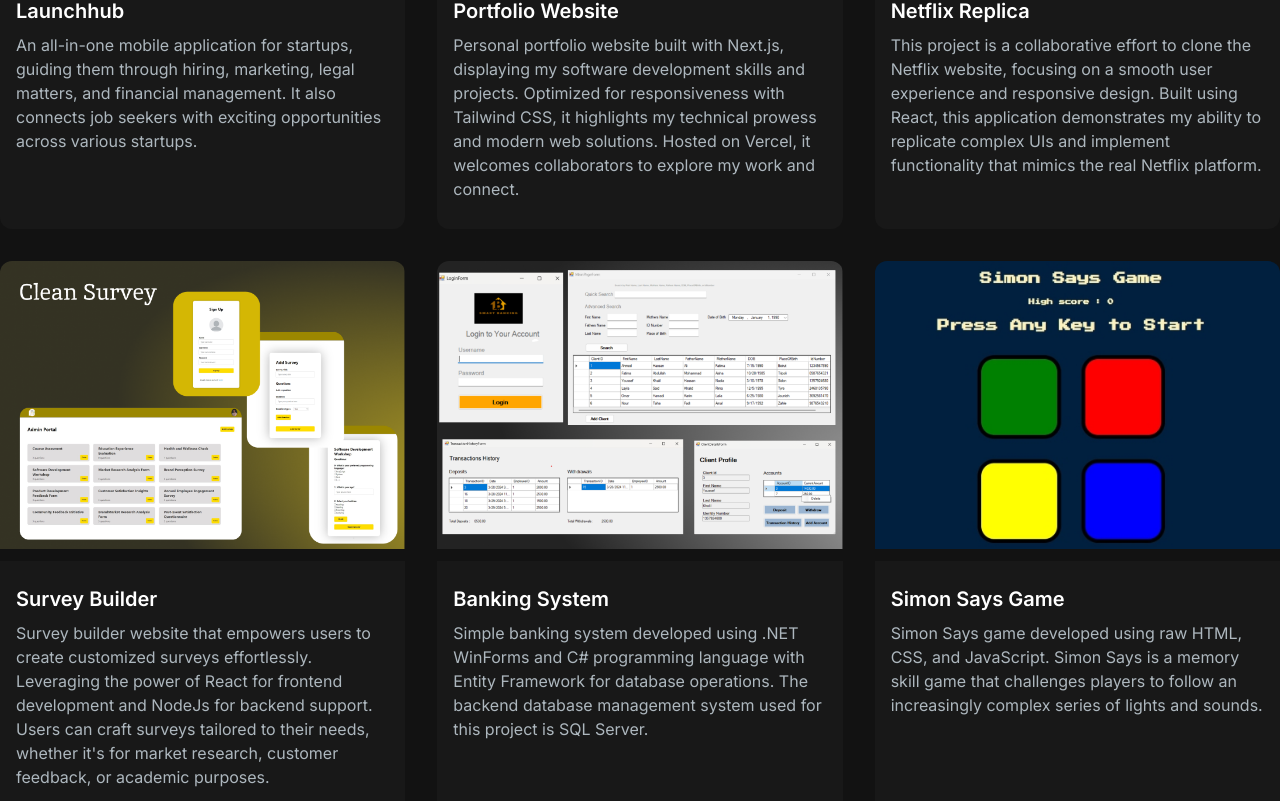
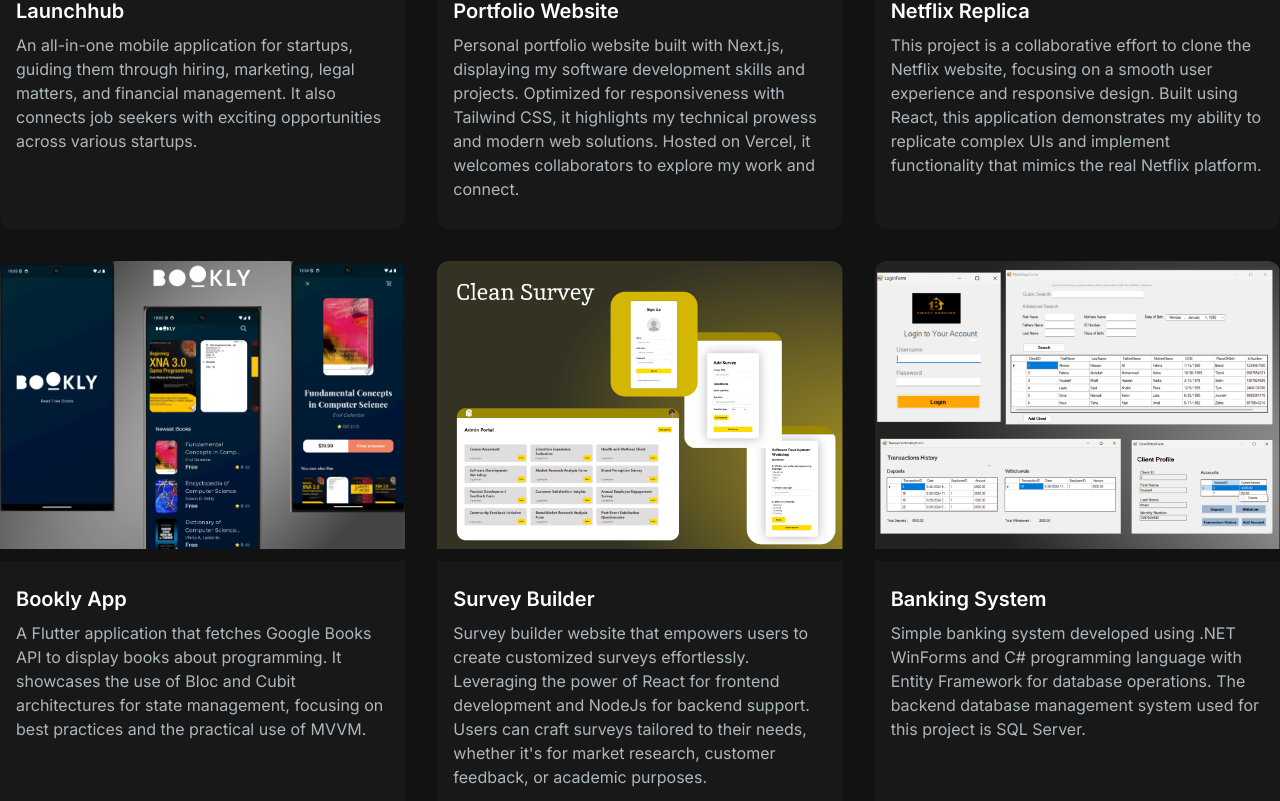
Before and after one commit to Ali-Elchab/personal-portfolio, a Next.js app: page / in a window 1280 px wide. Shown: the part 1996-2797 px from the top of the page. Built offline with nearby package versions, Linux system fonts and the light colour scheme.

Commit message:
Added bookly project

```diff
--- a/app/Projects/page.jsx
+++ b/app/Projects/page.jsx
@@ -29,9 +29,16 @@
     gitUrl: "https://github.com/Ali-Elchab/netflix-replica",
     previewUrl: "",
   },
-
   {
     id: 4,
+    imgUrl: "/images/projects/bookly.png",
+    title: "Bookly App",
+    description:
+      "A Flutter application that fetches Google Books API to display books about programming. It showcases the use of Bloc and Cubit architectures for state management, focusing on best practices and the practical use of MVVM.",
+    gitUrl: "https://github.com/Ali-Elchab/bookly_app",
+  },
+  {
+    id: 5,
     imgUrl: "/images/projects/survey.png",
     title: "Survey Builder",
     description:
@@ -40,7 +47,7 @@
     previewUrl: "",
   },
   {
-    id: 5,
+    id: 6,
     imgUrl: "/images/projects/BankingSystem.png",
     title: "Banking System",
     description:
@@ -48,7 +55,7 @@
     gitUrl: "https://github.com/Ali-Elchab/BankingSystem",
   },
   {
-    id: 6,
+    id: 7,
     imgUrl: "/images/projects/simon-says.jpg",
     title: "Simon Says Game",
     description:
```
Also changed, not shown: public/images/projects/bookly.png (added).
